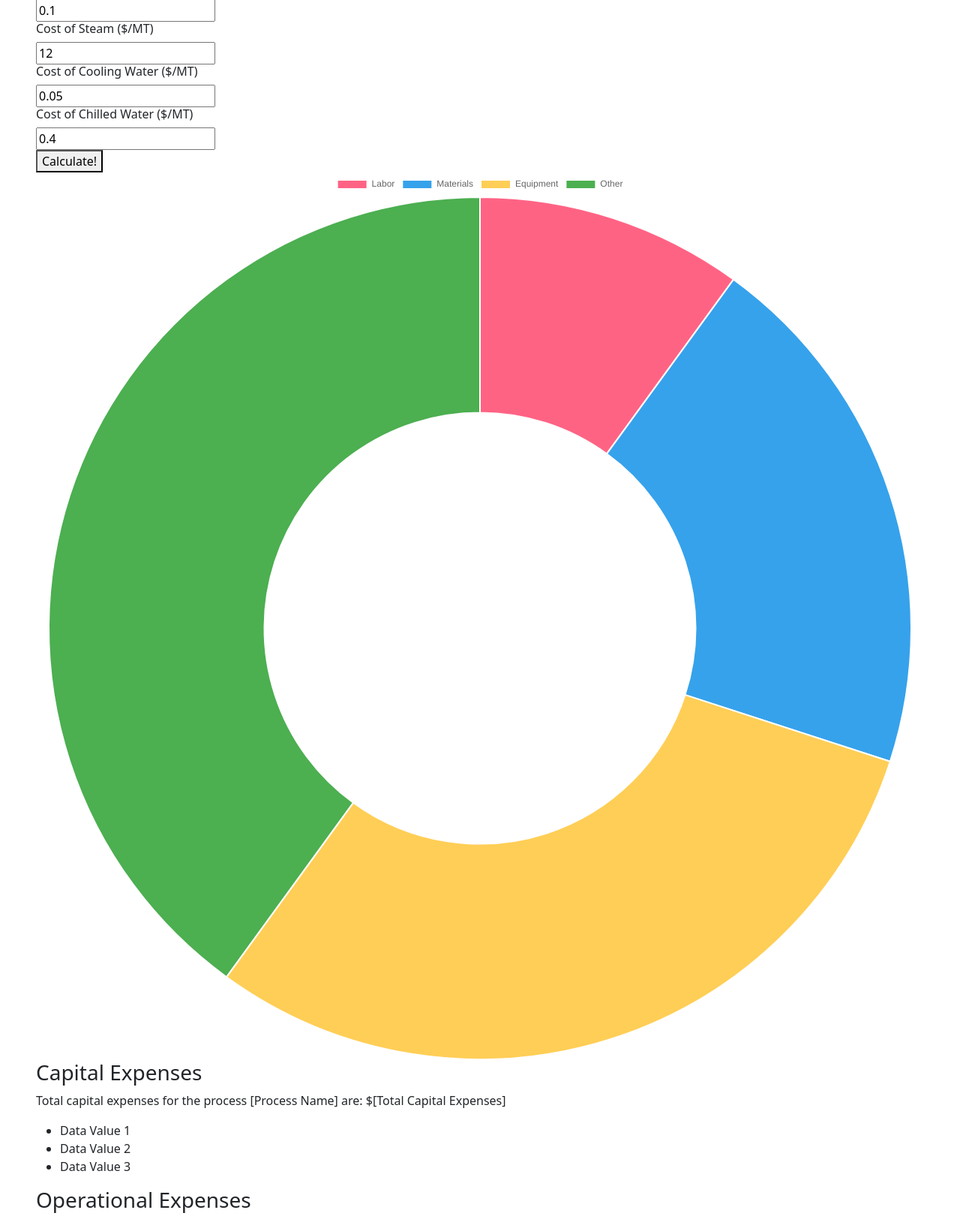
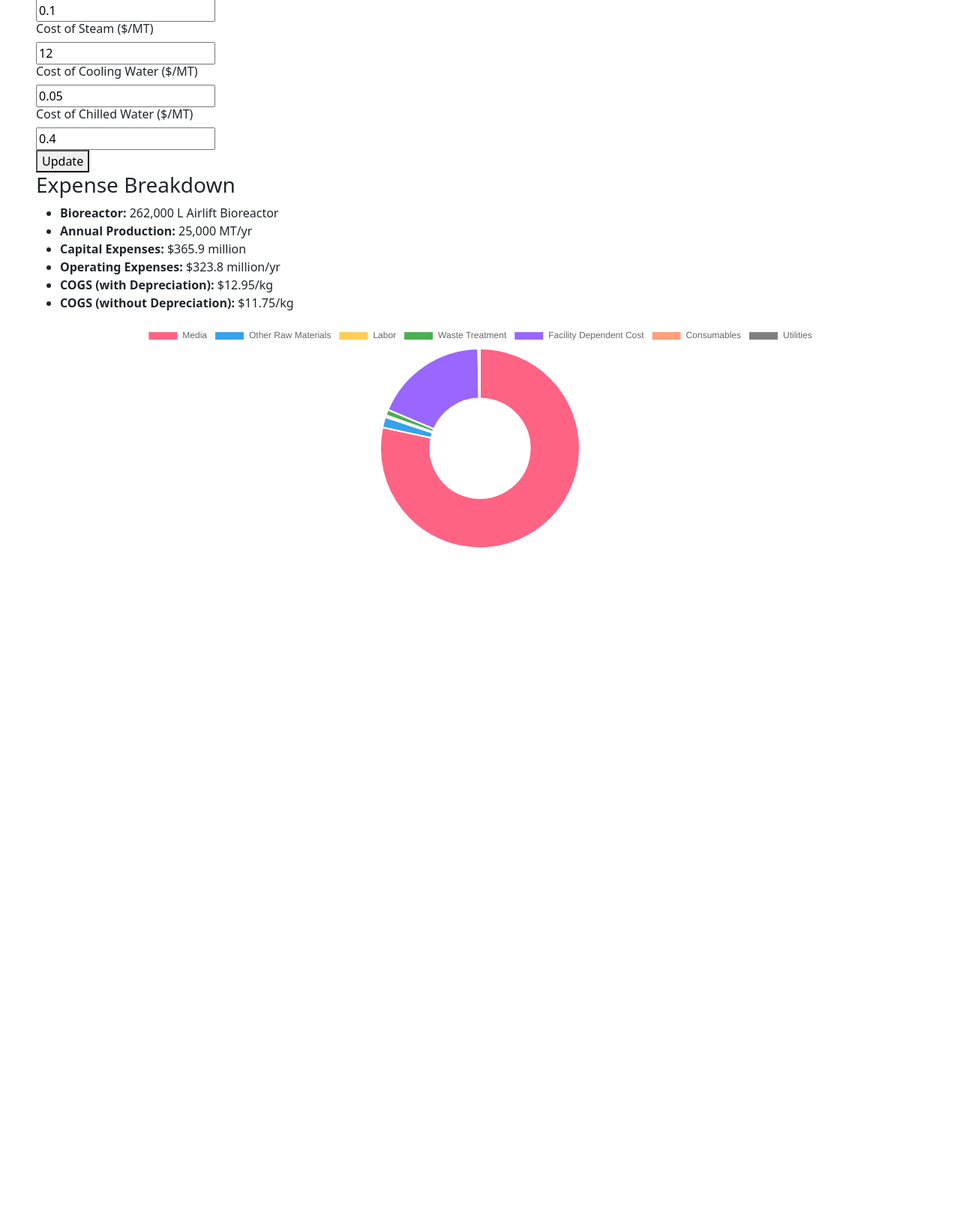
Before and after one commit to GitYaw/Dashboard, a Flask app: page / in a window 1280 px wide. Shown: the part 779-2405 px from the top of the page at 75% size. After the commit the page ends 1509 px from the top, so only its background shows below. Run offline with Flask 3, Linux system fonts and the light colour scheme.

Commit message:
Display outputs and add pie chart

```diff
--- a/static/landing.js
+++ b/static/landing.js
@@ -1,7 +1,9 @@
 
 window.onload = onPageLoad;
 
-let productionCosts = new Map()
+let productionCosts = new Map();
+let chartData = new Map();
+var expensesChart;
 
 const bioreactors = {
     "260K_ALR": {
@@ -18,7 +20,7 @@ const bioreactors = {
         steamUsage: 27232,
         coolingWaterUsage: 1263320,
         chilledWaterUsage: 110527,
-        capitalExpense: 0, // missing capital expense
+        capitalExpense: 365900000, // missing capital expense
         depreciation: 1.2
     },
     "210K_STR": {
@@ -69,26 +71,6 @@ function onPageLoad() {
     createChart();
 }
 
-function createChart() {
-
-    var initialData = {
-        labels: ["Labor", "Materials", "Equipment", "Other"],
-        datasets: [{
-            data: [10, 20, 30, 40],
-            backgroundColor: ["#FF6384", "#36A2EB", "#FFCE56", "#4CAF50"],
-        }]
-    };
-
-    var context = document.getElementById('expensesChart').getContext('2d');
-
-    var expensesChart = new Chart(context, {
-        type: 'doughnut',
-        data: initialData,
-        options: {
-        }
-    });
-}
-
 function selectBioreactor() {
 
     var dropdown = document.getElementById("bioreactorType");
@@ -103,27 +85,15 @@ function selectBioreactor() {
 
 }
 
-function updateChart() {
+function displayOutputs() {
 
     updateCosts()
 
     calculateExpenses()
 
-    var updatedData = {
-        labels: ["Labor", "Materials", "Equipment", "Other"],
-        datasets: [{
-            data: [40, 30, 20, 10],
-            backgroundColor: ["#FF6384", "#36A2EB", "#FFCE56", "#4CAF50"],
-        },{
-                      data: [10, 30, 20, 40],
-                      backgroundColor: ["#FF6384", "#36A2EB", "#FFCE56", "#4CAF50"],
-                  }]
-    };
-
-    var expensesChart = Chart.getChart('expensesChart');
-
     if (expensesChart) {
-        expensesChart.data.datasets = updatedData.datasets;
+        expensesChart.data.labels = Array.from(chartData.keys());
+        expensesChart.data.datasets[0].data = Array.from(chartData.values());
         expensesChart.update();
     } else {
         createChart();
@@ -137,6 +107,7 @@ function updateCosts() {
     productionCosts.steam = parseFloat(document.getElementById('steamCost').value);
     productionCosts.coolingWater = parseFloat(document.getElementById('coolingWaterCost').value);
     productionCosts.chilledWater = parseFloat(document.getElementById('chilledWaterCost').value);
+
 }
 
 function calculateExpenses() {
@@ -159,7 +130,7 @@ function calculateExpenses() {
     operatingExpenses = media + otherMaterials + labor + waste + facility + consumables + utilities;
 
     // Capital Expense
-    capitalExpense = bioreactor.capitalExpense;
+    var capitalExpense = bioreactor.capitalExpense;
 
     // Costs of Goods Sold
     var salesCost = operatingExpenses / bioreactor.annualProduction;
@@ -171,4 +142,58 @@ function calculateExpenses() {
     console.log("OPEX: ", (operatingExpenses / 1000000).toFixed(1), "(mil $/yr)")
     console.log("COGS: ", salesCost.toFixed(2), "($/kg) (with Depreciaton)")
     console.log("COGS: ", adjustedSalesCost.toFixed(2), "($/kg) (without Depreciation)")
+
+    document.getElementById("bioreactorName").innerText = bioreactor.name;
+    document.getElementById("annualProduction").innerText = (bioreactor.annualProduction / 1000).toLocaleString();
+    document.getElementById("capitalExpenses").innerText = (capitalExpense / 1000000).toFixed(1);
+    document.getElementById("operatingExpenses").innerText = (operatingExpenses / 1000000).toFixed(1);
+    document.getElementById("cogsWithDepreciation").innerText = salesCost.toFixed(2);
+    document.getElementById("cogsWithoutDepreciation").innerText = adjustedSalesCost.toFixed(2);
+
+    chartData.set('Media', media);
+    chartData.set('Other Raw Materials', otherMaterials);
+    chartData.set('Labor', labor);
+    chartData.set('Waste Treatment', waste);
+    chartData.set('Facility Dependent Cost', facility);
+    chartData.set('Consumables', consumables);
+    chartData.set('Utilities', utilities);
 }
+
+function createChart() {
+
+    var context = document.getElementById('expensesChart').getContext('2d');
+
+    var initialData = {
+        labels: Array.from(chartData.keys()),
+        datasets: [{
+            data: Array.from(chartData.values()),
+            backgroundColor: ['#FF6384', '#36A2EB', '#FFCE56', '#4CAF50', '#9966FF', '#FFA07A', '#808080'],
+        }]
+    };
+
+    expensesChart = new Chart(context, {
+        type: 'doughnut',
+        data: initialData,
+        options: {
+            legend: {
+                display: true,
+                position: 'right', // adjust position as needed
+            },
+            tooltips: {
+                callbacks: {
+                    label: function (tooltipItem, data) {
+                        var dataset = data.datasets[tooltipItem.datasetIndex];
+                        var total = dataset.data.reduce(function (previousValue, currentValue) {
+                            return previousValue + currentValue;
+                        });
+                        var currentValue = dataset.data[tooltipItem.index];
+                        var percentage = Math.floor(((currentValue / total) * 100) + 0.5);
+                        return `${data.labels[tooltipItem.index]}: ${currentValue} (${percentage}%)`;
+                    },
+                },
+            },
+            responsive: true,
+            maintainAspectRatio: false,
+        },
+    });
+}
--- a/templates/landing.html
+++ b/templates/landing.html
@@ -75,26 +75,26 @@
             </div> -->
             </div>
         </div>
-		<button onclick="updateChart()">Calculate!</button>
+		<button onclick="displayOutputs()">Update</button>
 	</section>
 	<section id="Outputs">
-        <canvas id="expensesChart"></canvas>
-		<div class="category">
-			<h3>Capital Expenses</h3>
-			<p>Total capital expenses for the process [Process Name] are: $[Total Capital Expenses]</p>
-			<div id="data">
-				<table></table>
-				<!-- list of values  -->
-				<ul>
-					<li>Data Value 1</li>
-					<li>Data Value 2</li>
-					<li>Data Value 3</li>
-				</ul>
-			</div>
-		</div>
-		<div class="category">
-			<h3>Operational Expenses</h3>
-		</div>
+        <div>
+            <!-- have two columns?  -->
+            <div>
+                <h3>Expense Breakdown</h3>
+                <ul>
+                    <li><strong>Bioreactor:</strong> <span id="bioreactorName"></span></li>
+                    <li><strong>Annual Production:</strong> <span id="annualProduction"></span> MT/yr</li>
+                    <li><strong>Capital Expenses:</strong> $<span id="capitalExpenses"></span> million</li>
+                    <li><strong>Operating Expenses:</strong> $<span id="operatingExpenses"></span> million/yr</li>
+                    <li><strong>COGS (with Depreciation):</strong> $<span id="cogsWithDepreciation"></span>/kg</li>
+                    <li><strong>COGS (without Depreciation):</strong> $<span id="cogsWithoutDepreciation"></span>/kg</li>
+                </ul>
+            </div>
+            <div>
+                <canvas id="expensesChart"></canvas>
+            </div>
+        </div>
 	</section>
 </body>
 
```
